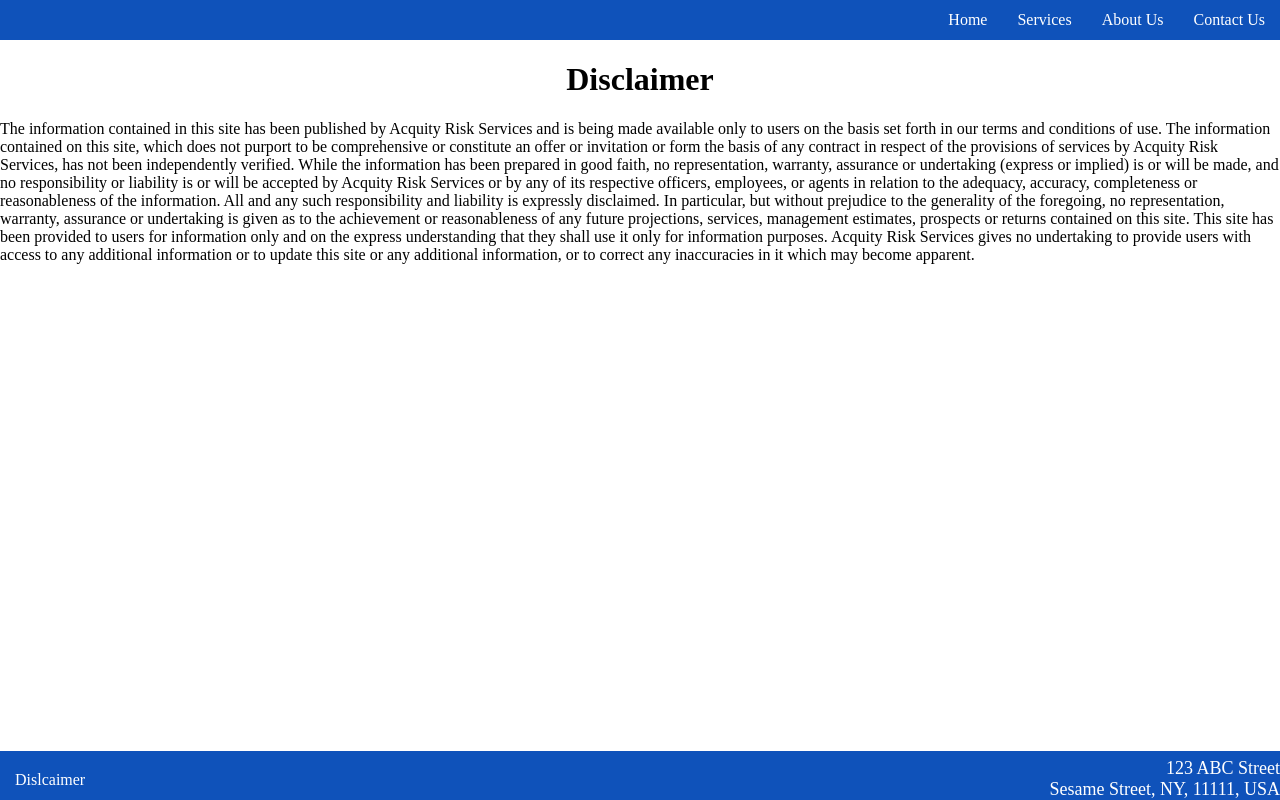
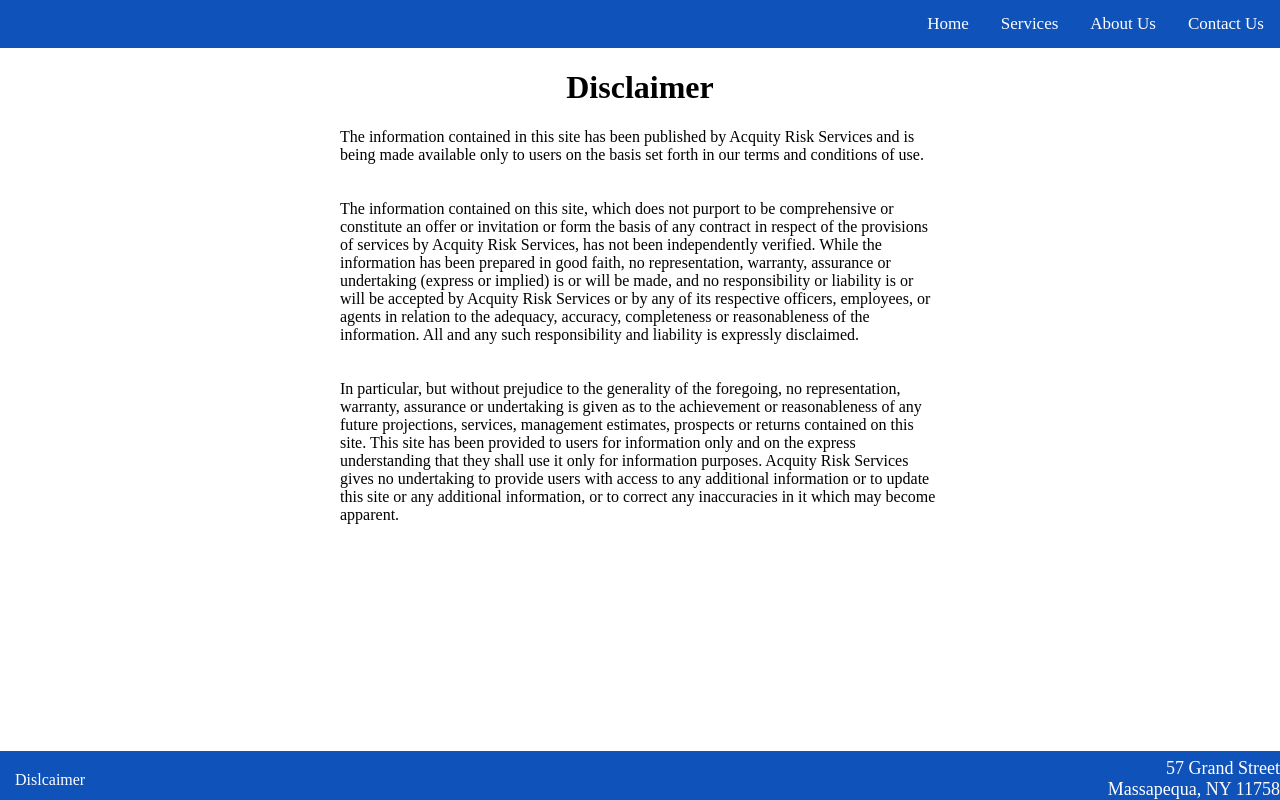
Before and after one commit to DBorhara/AcuityRiskManagement, a React (Create React App) app: page /disclaimer in a window 1280 px wide. Built offline with nearby package versions, Linux system fonts and the light colour scheme.

Commit message:
Added address and updated disclaimer text

```diff
--- a/src/components/footer/footer.component.jsx
+++ b/src/components/footer/footer.component.jsx
@@ -10,8 +10,8 @@
       </Link>
     </div>
     <div className="right-container">
-      <p>123 ABC Street</p>
-      <p>Sesame Street, NY, 11111, USA</p>
+      <p>57 Grand Street</p>
+      <p>Massapequa, NY 11758</p>
     </div>
   </div>
 );
--- a/src/components/header/header.component.jsx
+++ b/src/components/header/header.component.jsx
@@ -3,21 +3,19 @@
 import './header.styles.scss';
 
 const Header = () => (
-  <div className="header">
-    <div className="options">
-      <Link className="option" to="/">
+  <div className="topnav">
+    <Link className="topnav-link" to="/">
       Home
     </Link>
-      <Link className="option" to="/services">
+    <Link className="topnav-link" to="/services">
       Services
     </Link>
-      <Link className="option" to="/about">
+    <Link className="topnav-link" to="/about">
       About Us
     </Link>
-      <Link className="option" to="/contact">
+    <Link className="topnav-link" to="/contact">
       Contact Us
     </Link>
-    </div>
   </div>
 );
 
--- a/src/components/header/header.styles.scss
+++ b/src/components/header/header.styles.scss
@@ -1,35 +1,41 @@
-.header {
-  height: 5vh;
-  width: 100vw;
+.topnav {
+  // height: 5vh;
+  // width: 100vw;
   display: flex;
   justify-content: flex-end;
   // margin-bottom: 25px;
   // padding-bottom: 25px;
-  background-color: #0F52BA;
-  position: sticky;
-  top: 0;
-  z-index: 100;
+  background-color: #0f52ba;
+  // position: sticky;
+  // top: 0;
+  // z-index: 100;
+  overflow: hidden;
 
-  .options {
-    width: 50%;
-    height: 100%;
-    display: flex;
-    align-items: center;
-    justify-content: flex-end;
-    // padding-top: 25px;
-    padding-right: 0px;
+  // .options {
+  //   width: 50%;
+  //   height: 100%;
+  //   display: flex;
+  //   align-items: center;
+  //   justify-content: flex-end;
+  //   // padding-top: 25px;
+  //   padding-right: 0px;
 
-    .option {
-      text-decoration: none;
-      padding: 10px 15px;
-      margin: 0;
-      cursor: pointer;
-      color: white;
-      transition-duration: 0.5s;
-    }
-    .option:hover {
-      background-color: white;
-      color: black;
-    }
+  // }
+  .topnav-link {
+    float: left;
+    display: block;
+    color: white;
+    text-align: center;
+    padding: 14px 16px;
+    text-decoration: none;
+    font-size: 17px;
+  }
+  .topnav-link:hover {
+    background-color: white;
+    color: black;
   }
 }
+
+@media screen and (max-width: 600px) {
+
+}
--- a/src/pages/disclaimer/disclaimer.component.jsx
+++ b/src/pages/disclaimer/disclaimer.component.jsx
@@ -6,13 +6,38 @@
     <div>
       <h1> Disclaimer</h1>
     </div>
-    <div>
+    <div className="text-container">
       <p>
-      The information contained in this site has been published by Acquity Risk Services and is being made available only to users on the basis set forth in our terms and conditions of use.
-
-      The information contained on this site, which does not purport to be comprehensive or constitute an offer or invitation or form the basis of any contract in respect of the provisions of services by Acquity Risk Services, has not been independently verified. While the information has been prepared in good faith, no representation, warranty, assurance or undertaking (express or implied) is or will be made, and no responsibility or liability is or will be accepted by Acquity Risk Services or by any of its respective officers, employees, or agents in relation to the adequacy, accuracy, completeness or reasonableness of the information. All and any such responsibility and liability is expressly disclaimed. In particular, but without prejudice to the generality of the foregoing, no representation, warranty, assurance or undertaking is given as to the achievement or reasonableness of any future projections, services, management estimates, prospects or returns contained on this site.
-
-      This site has been provided to users for information only and on the express understanding that they shall use it only for information purposes. Acquity Risk Services gives no undertaking to provide users with access to any additional information or to update this site or any additional information, or to correct any inaccuracies in it which may become apparent.
+        The information contained in this site has been published by Acquity
+        Risk Services and is being made available only to users on the basis set
+        forth in our terms and conditions of use.
+        <br />
+        <br />
+        <br />
+        The information contained on this site, which does not purport to be
+        comprehensive or constitute an offer or invitation or form the basis of
+        any contract in respect of the provisions of services by Acquity Risk
+        Services, has not been independently verified. While the information has
+        been prepared in good faith, no representation, warranty, assurance or
+        undertaking (express or implied) is or will be made, and no
+        responsibility or liability is or will be accepted by Acquity Risk
+        Services or by any of its respective officers, employees, or agents in
+        relation to the adequacy, accuracy, completeness or reasonableness of
+        the information. All and any such responsibility and liability is
+        expressly disclaimed.
+        <br/>
+        <br/>
+        <br/>
+        In particular, but without prejudice to the
+        generality of the foregoing, no representation, warranty, assurance or
+        undertaking is given as to the achievement or reasonableness of any
+        future projections, services, management estimates, prospects or returns
+        contained on this site. This site has been provided to users for
+        information only and on the express understanding that they shall use it
+        only for information purposes. Acquity Risk Services gives no
+        undertaking to provide users with access to any additional information
+        or to update this site or any additional information, or to correct any
+        inaccuracies in it which may become apparent.
       </p>
     </div>
   </div>
--- a/src/pages/disclaimer/disclaimer.styles.scss
+++ b/src/pages/disclaimer/disclaimer.styles.scss
@@ -0,0 +1,9 @@
+.text-container {
+  color: black;
+  position: relative;
+  left: 0;
+  bottom: 0;
+  right: 0;
+  margin: auto;
+  max-width: 600px;
+}
```
Lines whose indentation alone changed are shown as unchanged.
